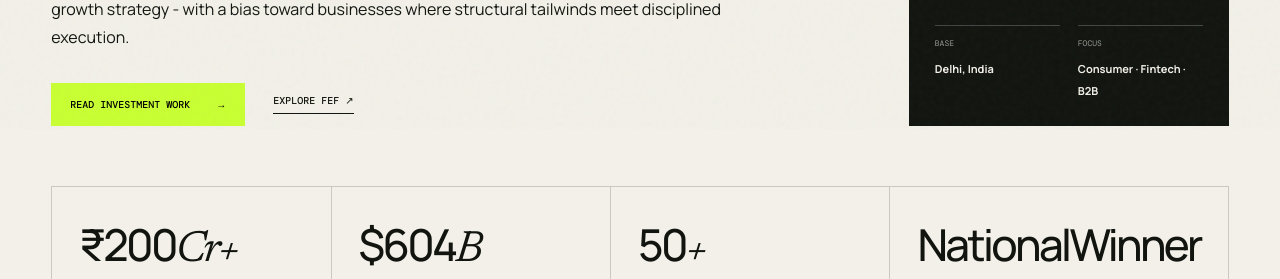
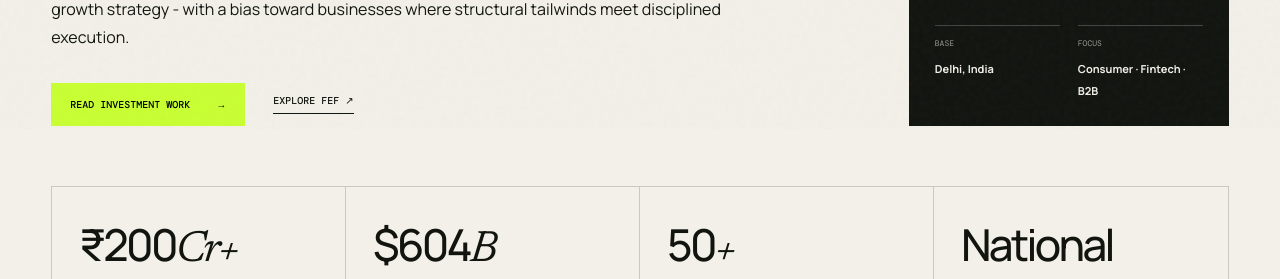
Before and after one commit to ridhayahu/ridhay-portfolio, a plain HTML site: page index.html in a window 1280 px wide. Shown: the part 671-950 px from the top of the page. Drawn offline with nearby package versions, Linux system fonts and the light colour scheme.

Commit message:
Update index.html

```diff
--- a/index.html
+++ b/index.html
@@ -67,7 +67,7 @@
         <article><strong>₹200<em>Cr+</em></strong><span>Business modelled</span></article>
         <article><strong>$604<em>B</em></strong><span>Sector thesis mapped</span></article>
         <article><strong>50<em>+</em></strong><span>Sources synthesized</span></article>
-        <article><strong>National</em>Winner</em></strong><span>of 2,500+ at SRCC</span></article>
+        <article><strong>National Winner</em></strong><span>of 2,500+ at SRCC</span></article>
       </div>
       <footer class="panel-footer"><span>BCom · University of Delhi · CGPA 7.82</span><span>Financial modelling · DCF · Public comps · Market intelligence</span></footer>
     </section>
```
